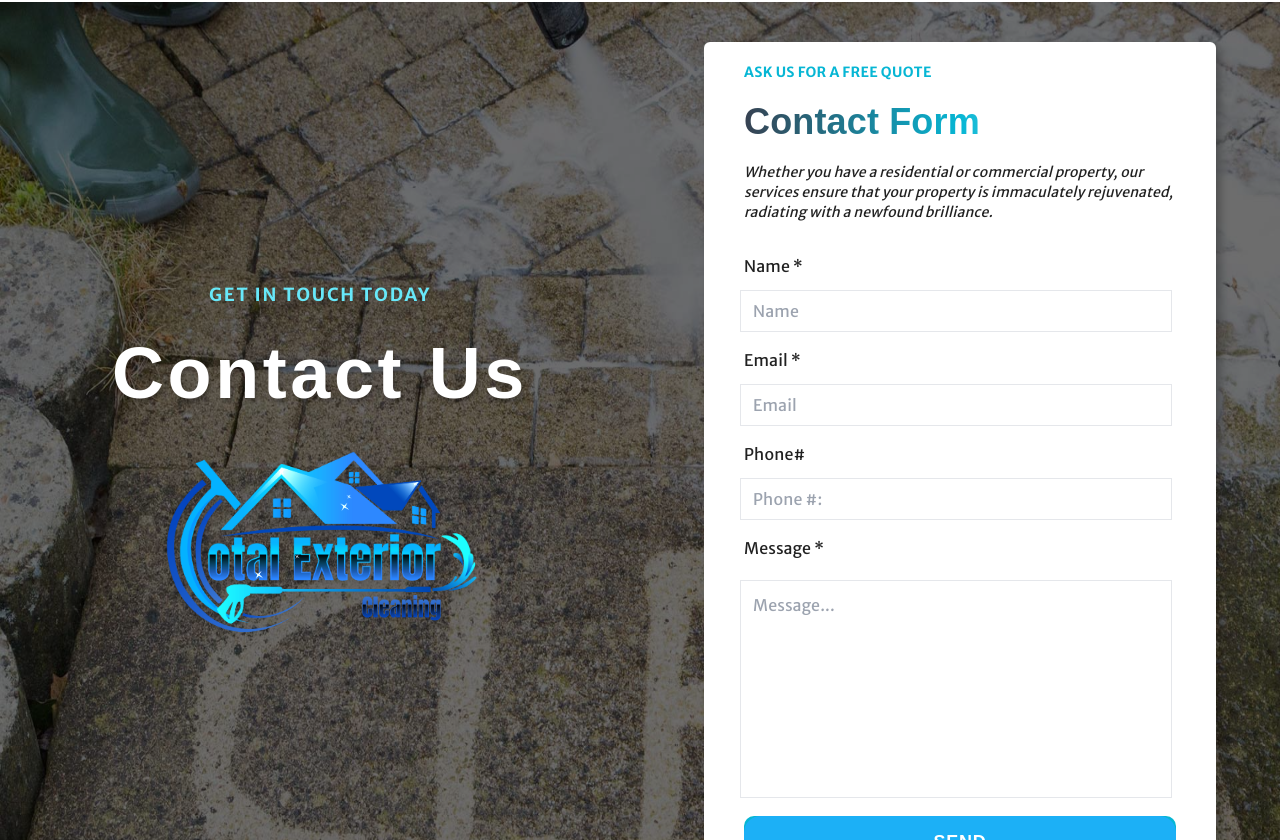
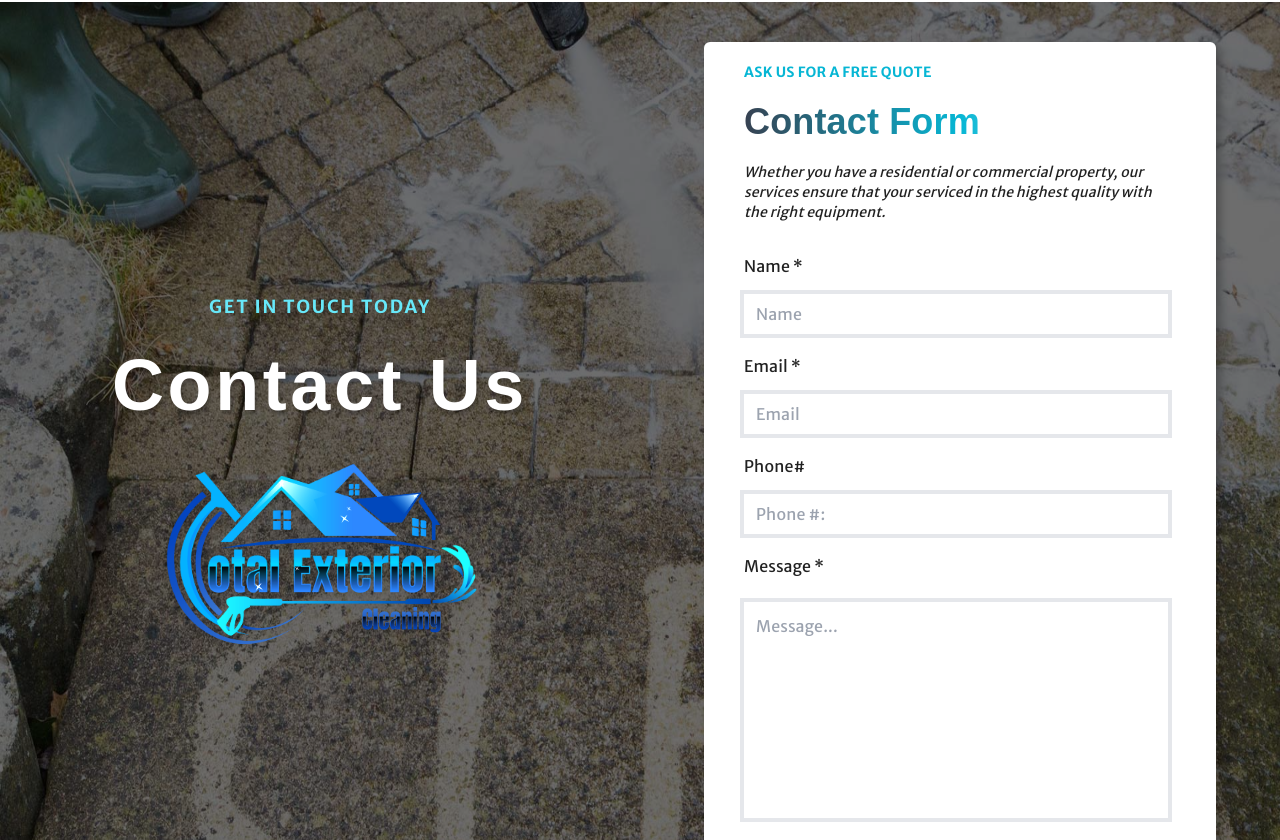
Before and after one commit to danielirwin99/pressure-washing, a React (Create React App) app: page / in a window 1280 px wide. Shown: the part 4740-5580 px from the top of the page. Built offline with nearby package versions, Linux system fonts and the light colour scheme.

Commit message:
more fixes

```diff
--- a/src/components/Landing/Quotes.jsx
+++ b/src/components/Landing/Quotes.jsx
@@ -111,8 +111,8 @@ const Quotes = () => {
               </h2>
               <p className="mb-3 text-sm italic">
                 Whether you have a residential or commercial property, our
-                services ensure that your property is immaculately rejuvenated,
-                radiating with a newfound brilliance.
+                services ensure that your serviced in the highest quality with
+                the right equipment.
               </p>
               <p className="mt-8 mb-3">Name *</p>
               <input
@@ -121,7 +121,7 @@ const Quotes = () => {
                 type="text"
                 name="name"
                 placeholder="Name"
-                className="border -ml-1 px-3 outline-none py-2 w-full"
+                className="border-4 -ml-1 px-3 outline-none py-2 w-full"
               />
               <p className="mt-4 mb-3">Email *</p>
               <input
@@ -130,7 +130,7 @@ const Quotes = () => {
                 type="email"
                 name="email"
                 placeholder="Email"
-                className="border -ml-1 px-3 outline-none py-2 w-full"
+                className="border-4 -ml-1 px-3 outline-none py-2 w-full"
               />
               <p className="mt-4 mb-3">Phone# </p>
               <input
@@ -139,14 +139,14 @@ const Quotes = () => {
                 onChange={handleChange}
                 type="text"
                 placeholder="Phone #:"
-                className="border -ml-1 px-3 py-2 w-full outline-none"
+                className="border-4 -ml-1 px-3 py-2 w-full outline-none"
               />
               <p className="mt-4">Message * </p>
               <textarea
                 value={form.message}
                 onChange={handleChange}
                 name="message"
-                className="border mt-5 w-full -ml-1 p-3 resize-none outline-none"
+                className="border-4 mt-5 w-full -ml-1 p-3 resize-none outline-none"
                 placeholder="Message..."
                 id=""
                 cols="30"
```
